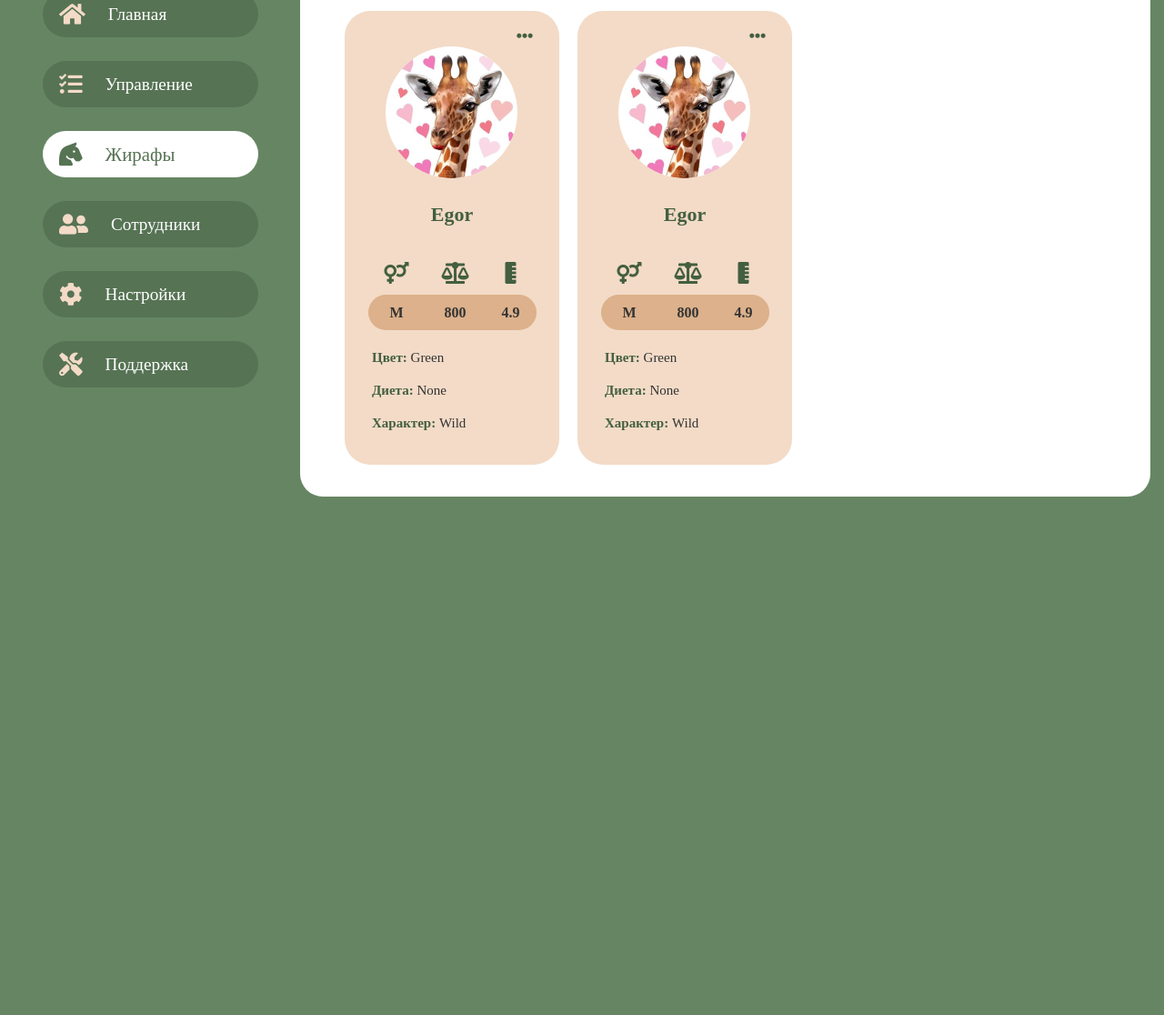
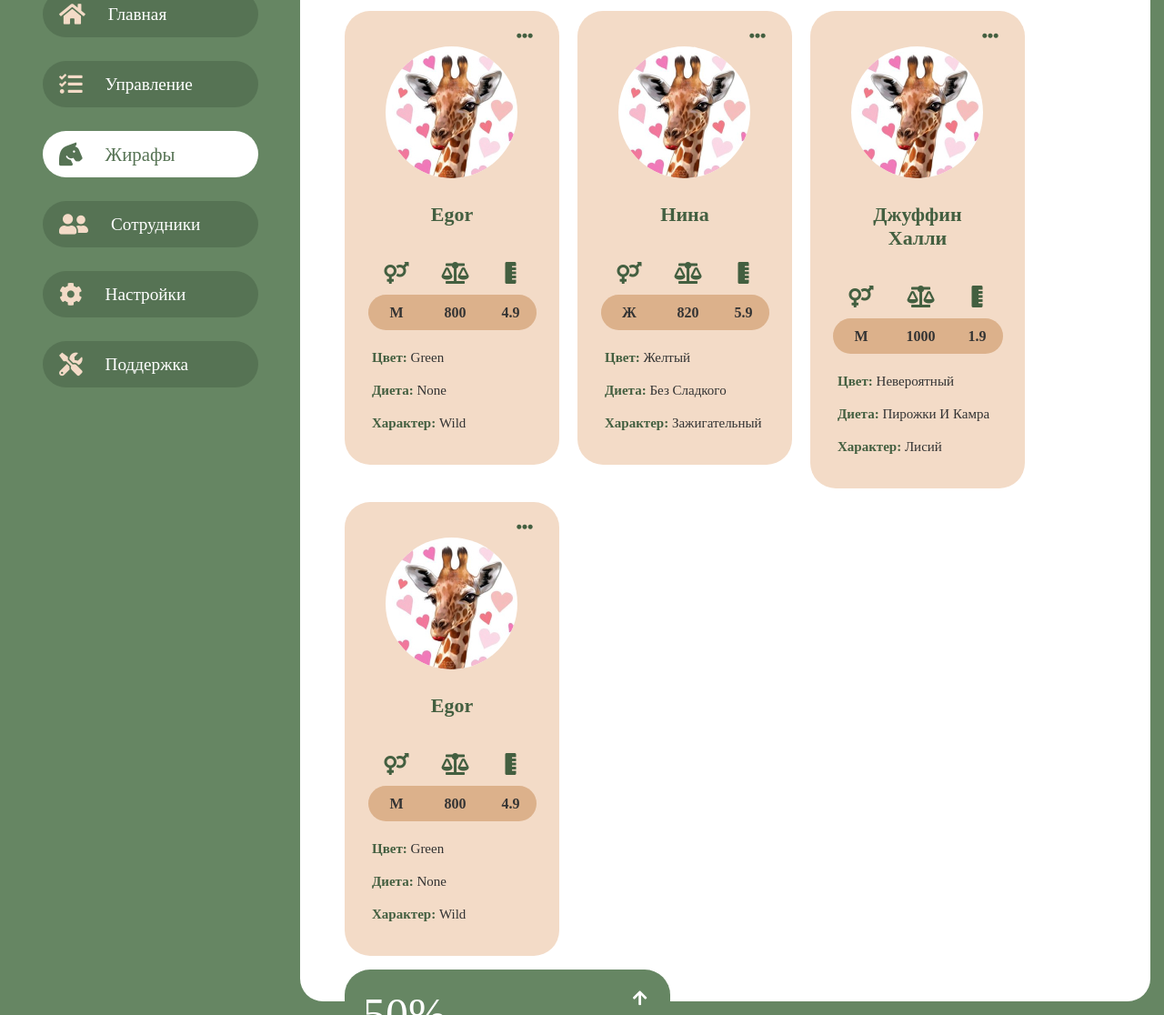
Before and after one commit to SashaGraves/Giraffe-farm, a React app: page / in a window 1280 px wide. Shown: the part 162-1278 px from the top of the page at 91% size. Before the commit the page ends 800 px from the top, so only its background shows below. Built offline with nearby package versions, Linux system fonts and the light colour scheme.

Commit message:
Added card menu, exhibit fill in percents; structure for editing and creating cards added

```diff
--- a/src/components/main-content/card/Card.js
+++ b/src/components/main-content/card/Card.js
@@ -1,59 +1,52 @@
 import React, { useState } from 'react';
-import giraffePhoto from '../../../static/photo.jpg';
 import CardMenu from './card-menu/CardMenu';
-import './card.scss';
+import CardShow from './card-templates/Card-show';
+import CRUDkeyword from '../../../static/globals';
 
-function Card({ data }) {
+function Card({ data, crudMode }) {
     const [menuVisible, toggleMenu] = React.useState(false);
+    const [cardMode, setCardMode] = React.useState(crudMode);
     const showMenu = () => {
         toggleMenu(!menuVisible);
     };
-    return (
-        <div className="card">
-            <button type="button" onClick={showMenu} className="card-menu-button">
-                <i className="fas fa-ellipsis-h" />
-            </button>
-            {
-                (menuVisible) && <CardMenu />
-            }
-            <img src={giraffePhoto} alt="giraffe photo" className="giraffe-avatar" />
-            <h2 className="giraffe-name">
-                {data.name}
-            </h2>
-            <div className="table">
-                <ul className="table-header">
-                    <li><i className="fas fa-venus-mars" /></li>
-                    <li><i className="fas fa-balance-scale" /></li>
-                    <li><i className="fas fa-ruler-vertical" /></li>
-                </ul>
-                <ul className="table-row">
-                    <li>
-                        {data.sex}
-                    </li>
-                    <li>
-                        {data.weight}
-                    </li>
-                    <li>
-                        {data.height}
-                    </li>
-                </ul>
-            </div>
-            <ul className="description">
-                <li>
-                    <b>Цвет: </b>
-                    {data.color}
-                </li>
-                <li>
-                    <b>Диета: </b>
-                    {data.diet}
-                </li>
-                <li>
-                    <b>Характер: </b>
-                    {data.temper}
-                </li>
-            </ul>
-        </div>
-    )
+
+    const editCard = (cardId) => {
+        console.log('Edit card, id ' + cardId);
+        setCardMode(CRUDkeyword[3]);
+    };
+
+    const deleteCard = (cardId) => {
+        console.log('Delete card, id ' + cardId);
+        setCardMode(CRUDkeyword[4]);
+    };
+
+    if (cardMode === 'create') {
+        return (
+            <div>Create new Card</div>
+        )
+    } else if (cardMode === 'read') {
+        return (
+            <CardShow
+                data={data}
+                showMenu={showMenu}
+                menuVisible={menuVisible}
+            >
+                {
+                    (menuVisible) &&
+                    <CardMenu editCard={() => editCard(data.id)} deleteCard={() => deleteCard(data.id)} />
+                }
+            </CardShow>
+        );
+    } else if (cardMode === 'update') {
+        return (
+            <div>Edit this card</div>
+        )
+    } else if (cardMode === 'delete') {
+        return (
+            <div>Delete this card</div>
+        )
+    }
+    return (<div>Something gone wrong</div>)
 }
 
 export default Card;
--- a/src/components/main-content/card/card-menu/CardMenu.js
+++ b/src/components/main-content/card/card-menu/CardMenu.js
@@ -2,11 +2,11 @@ import React from 'react';
 import './card-menu.scss';
 import { IconButton } from '../../../shared/buttons-n-links/buttons-n-links';
 
-function CardMenu() {
+function CardMenu({ editCard, deleteCard }) {
     return (
         <div className="card-menu">
-            <IconButton iconClassName="fas fa-pencil-alt" title="Редактировать" />
-            <IconButton iconClassName="far fa-trash-alt" title="Удалить" />
+            <IconButton iconClassName="fas fa-pencil-alt" title="Редактировать" clickHandler={editCard} />
+            <IconButton iconClassName="far fa-trash-alt" title="Удалить" clickHandler={deleteCard} />
         </div>
     );
 }
--- /dev/null
+++ b/src/components/main-content/card/card-templates/Card-show.js
@@ -0,0 +1,54 @@
+import React, { useState } from 'react';
+import giraffePhoto from '../../../../static/photo.jpg';
+import './card-template.scss';
+
+function CardShow({ data, showMenu, children }) {
+    return (
+        <div className="card">
+            <button type="button" onClick={showMenu} className="card-menu-button">
+                <i className="fas fa-ellipsis-h" />
+            </button>
+            {
+                children
+            }
+            <img src={giraffePhoto} alt="giraffe photo" className="giraffe-avatar" />
+            <h2 className="giraffe-name">
+                {data.name}
+            </h2>
+            <div className="table">
+                <ul className="table-header">
+                    <li><i className="fas fa-venus-mars" /></li>
+                    <li><i className="fas fa-balance-scale" /></li>
+                    <li><i className="fas fa-ruler-vertical" /></li>
+                </ul>
+                <ul className="table-row">
+                    <li>
+                        {data.sex}
+                    </li>
+                    <li>
+                        {data.weight}
+                    </li>
+                    <li>
+                        {data.height}
+                    </li>
+                </ul>
+            </div>
+            <ul className="description">
+                <li>
+                    <b>Цвет: </b>
+                    {data.color}
+                </li>
+                <li>
+                    <b>Диета: </b>
+                    {data.diet}
+                </li>
+                <li>
+                    <b>Характер: </b>
+                    {data.temper}
+                </li>
+            </ul>
+        </div>
+    )
+}
+
+export default CardShow;
--- a/src/components/main-content/card/card.scss
+++ b/src/components/main-content/card/card-templates/card-template.scss
@@ -4,7 +4,6 @@
     background: #F3DBC7;
     border-radius: 28px;
     position: relative;
-    margin-right: 20px;
 
     button.card-menu-button {
         background-color: transparent;
--- a/src/components/main-content/exhibit/Exhibit.js
+++ b/src/components/main-content/exhibit/Exhibit.js
@@ -1,19 +1,42 @@
 import React from 'react';
 import Card from '../card/Card';
-import { giraffe } from '../../../data/paddocks';
+import { giraffe, paddock } from '../../../data/paddocks';
+import { maxNumberGiraffes } from '../../../data/user-data';
+import CRUDkeyword from '../../../static/globals';
+import ExhibitSum from './exhibit-sum/exhibit-sum';
 import './exhibit.scss';
 
 function Exhibit() {
+    const [giraffeNumber, changeGiraffeNumber] = React.useState(paddock.length);
+
+    const cardList = paddock.map(item => <Card key={item.id} data={item} crudMode={CRUDkeyword[2]} />);
+
+    const [addingCard, toggleNewCard] = React.useState(false);
+    const newCard = <div>Here is new card</div>;
+
+    const addCard = () => {
+        console.log('I hear u');
+        if (giraffeNumber < maxNumberGiraffes) {
+            toggleNewCard(true);
+        } else {
+            pass
+        }
+    };
+
     return (
         <div className="exhibit">
             <div className="exhibit-title">
                 <h1>Жирафы</h1>
-                <button type="button"><i className="fas fa-plus"></i></button>
+                {(giraffeNumber < maxNumberGiraffes) ?
+                <button type="button" onClick={addCard}><i className="fas fa-plus"></i></button>
+                :
+                <button type="button" disabled><i className="fas fa-plus"></i>Вольер заполнен</button>}
             </div>
             <div className="card-list">
-                <Card data={giraffe} />
-                <Card data={giraffe} />
+                {addingCard && newCard}
+                {cardList}
             </div>
+            <ExhibitSum giraffeSum={giraffeNumber}/>
         </div>
     )
 }
--- /dev/null
+++ b/src/components/main-content/exhibit/exhibit-sum/exhibit-sum.js
@@ -0,0 +1,19 @@
+import React from 'react';
+import './exhibit-sum.scss';
+
+function ExhibitSum({ giraffeSum }) {
+    const [sumVisibility, changeSumVisibility] = React.useState(false);
+    const sumClassName = `exhibit-sum ${sumVisibility ? 'visible' : 'hidden'}`;
+    const exhibitFillPercent = Math.round(giraffeSum / 8 * 100);
+    return (
+        <div className={sumClassName}>
+            <button type="button" onClick={() => changeSumVisibility(!sumVisibility)} className="open-sum-button">
+                {sumVisibility ? <i className="fas fa-times" /> : <i className="fas fa-arrow-up" />}
+            </button>
+            <span className="exhibit-fill-percents">{`${exhibitFillPercent}%`}</span>
+            <h2>Заполнение вольера</h2>
+        </div>
+    );
+}
+
+export default ExhibitSum;
--- /dev/null
+++ b/src/components/main-content/exhibit/exhibit-sum/exhibit-sum.scss
@@ -0,0 +1,48 @@
+.exhibit-sum {
+    position: fixed;
+    background-color: #668663;
+    width: 28%;
+    border-top-left-radius: 28px;
+    border-top-right-radius: 28px;
+    padding: 20px;
+
+    .open-sum-button {
+        background-color: transparent;
+        float: right;
+
+        i {
+            color: #FFFFFF;
+            font-weight: 900;
+            font-size: 18px;
+            line-height: 21px;
+        }
+    }
+
+    h2 {
+            display: inline-block;
+            font-weight: bold;
+            font-size: 20px;
+            line-height: 23px;
+            color: #FFFFFF;
+        }
+
+    .exhibit-fill-percents {
+        font-size: 50px;
+        line-height: 59px;
+        color: #FFFFFF;
+    }
+
+    &.hidden {
+
+    }
+
+    &.visible {
+
+    }
+}
+
+@media (max-width: 480px) {
+    .exhibit-sum {
+        position: static;
+    }
+}
--- a/src/components/main-content/exhibit/exhibit.scss
+++ b/src/components/main-content/exhibit/exhibit.scss
@@ -22,13 +22,28 @@
                 border-radius: 50%;
                 padding: 8px 10px;
             }
+
+            &[disabled] i {
+                background-color: #b3b6b3;
+                border: 1px solid #b3b6b3;
+                margin-right: 10px;
+            }
         }
     }
 
     .card-list {
         display: flex;
-        flex-flow: row nowrap;
+        flex-flow: row wrap;
         justify-content: flex-start;
         align-items: flex-start;
+
+        .card {
+            margin-bottom: 15px;
+            margin-right: 20px;
+        }
+    }
+
+    .exhibit-sum {
+
     }
 }
--- a/src/data/paddocks.js
+++ b/src/data/paddocks.js
@@ -16,6 +16,53 @@ const paddocks = [
     }
 ];
 
+const paddock = [
+    {
+        id: 0,
+        name: 'Egor',
+        weight: 800,
+        sex: 'M',
+        height: 4.9,
+        color: 'green',
+        diet: 'None',
+        temper: 'Wild',
+        image: 'giraffe_egor.jpg'
+    },
+    {
+        id: 1,
+        name: 'Нина',
+        weight: 820,
+        sex: 'Ж',
+        height: 5.9,
+        color: 'желтый',
+        diet: 'Без сладкого',
+        temper: 'Зажигательный',
+        image: 'giraffe_nina.jpg'
+    },
+    {
+        id: 2,
+        name: 'Джуффин Халли',
+        weight: 1000,
+        sex: 'M',
+        height: 1.9,
+        color: 'невероятный',
+        diet: 'пирожки и камра',
+        temper: 'лисий',
+        image: 'giraffe_juffin.jpg'
+    },
+    {
+        id: 3,
+        name: 'Egor',
+        weight: 800,
+        sex: 'M',
+        height: 4.9,
+        color: 'green',
+        diet: 'None',
+        temper: 'Wild',
+        image: 'giraffe_egor.jpg'
+    }
+];
+
 const giraffe = {
     name: 'Egor',
     weight: 800,
@@ -27,4 +74,4 @@ const giraffe = {
     image: 'giraffe_egor.jpg'
 }
 
-export { paddocks, giraffe };
+export { paddocks, paddock, giraffe };
--- a/src/data/user-data.js
+++ b/src/data/user-data.js
@@ -1,4 +1,5 @@
 const userName = "Ферма Заслуженных Жирафов России и СНГ";
 const login = "hello@giraffe.com";
+const maxNumberGiraffes = 8;
 
-export { userName, login }
+export { userName, login, maxNumberGiraffes }
--- /dev/null
+++ b/src/static/globals.js
@@ -0,0 +1,3 @@
+const CRUDkeyword = ['choose keyword', 'create', 'read', 'update', 'delete'];
+
+export default CRUDkeyword;
```
Also changed, not shown: src/components/main-content/card/card-menu/card-menu.scss (+8 -0 lines), src/components/main-content/card/card-templates/Card-add.js (added, +54 -0 lines), src/components/shared/inputs/InputField.js (added, +7 -0 lines), src/static/add-photo.jpg (added), src/static/giraffe_egor.jpg (added), src/static/giraffe_juffin.jpg (added), src/static/giraffe_nina.jpg (added).
